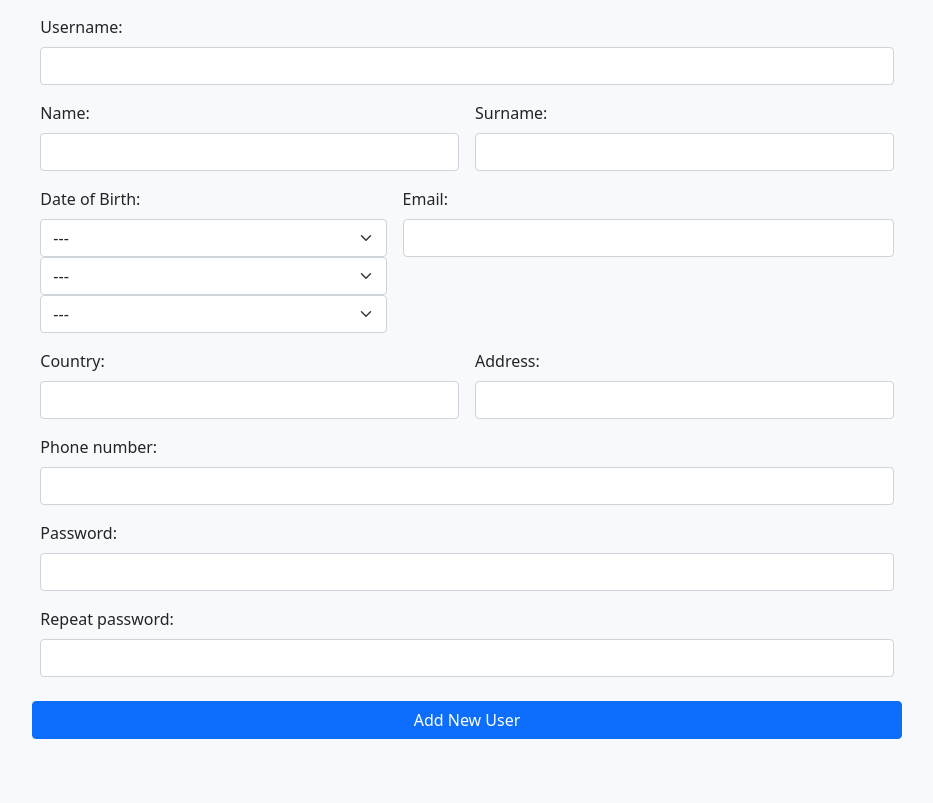
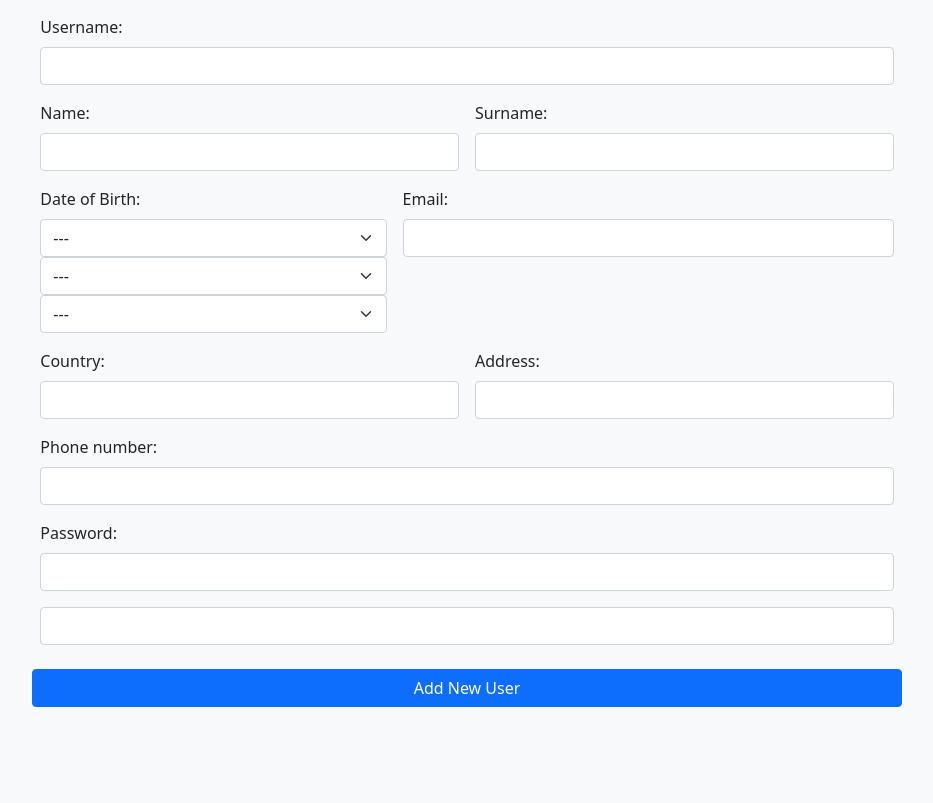
Before and after one commit to ak-hu/admin, a Django app: page /add_user in a window 1280 px wide. Shown: the part 175-978 px from the top of the page, without its empty margins (173-1106 px from the left). After the commit the page ends 882 px from the top, so only its background shows below. Run offline with Django 4.2, Linux system fonts and the light colour scheme; a user stored in the database is signed in; parts of the project's set-up code (start-up, migrations or seed data) failed here and were passed over; some libraries are stand-ins or nearby versions.

Commit message:
Update add_user.html

```diff
--- a/dashboard/user/templates/user/add_user.html
+++ b/dashboard/user/templates/user/add_user.html
@@ -48,7 +48,6 @@
       {{ form.password}}
     </div>
     <div class="col-12">
-      <label for="{{form.id_for_label}}" class="form-label">{{form.password1.label}}: </label>
       {{ form.password1}}
     </div>
 
```
